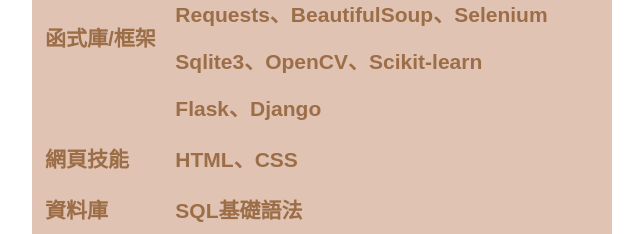
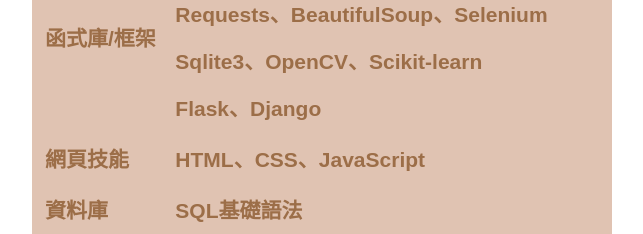
Before and after one commit to sparrowchuchu/resume, a plain HTML site: page index.html in a window 1280 px wide. Shown: the part 1240-1474 px from the top of the page, without its empty margins (318-961 px from the left). Drawn offline with Linux system fonts and the light colour scheme.

Commit message:
文字編輯

```diff
--- a/index.html
+++ b/index.html
@@ -50,7 +50,7 @@
             </tr>
             <tr>
                 <td>網頁技能</td>
-                <td>HTML、CSS</td>
+                <td>HTML、CSS、JavaScript</td>
             </tr>
             <tr>
                 <td>資料庫</td>
```
